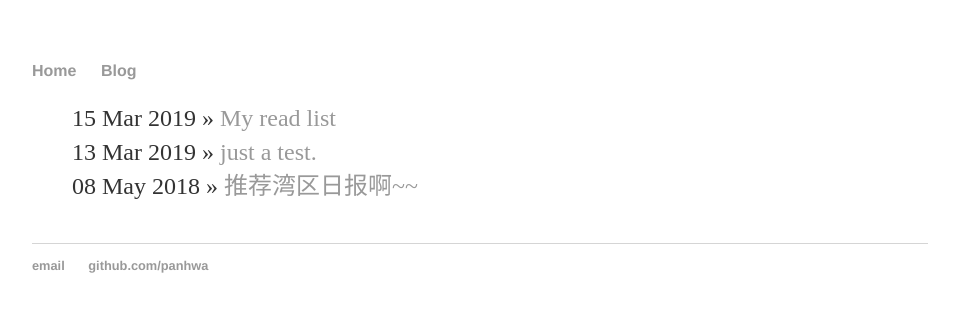
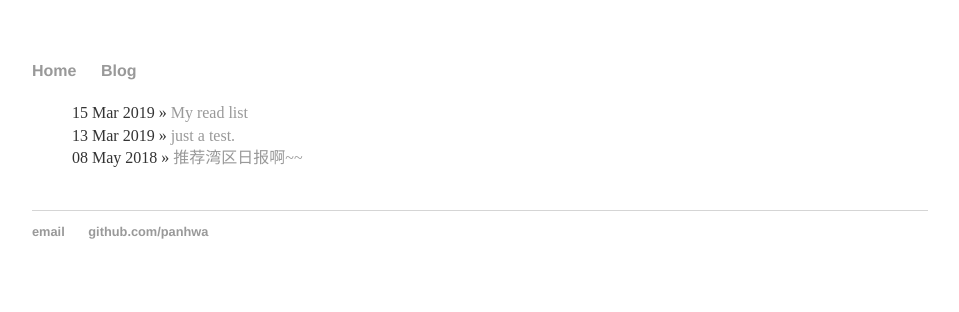
Before and after one commit to panhwa/panhwa.github.io, a Jekyll site: the page built from index.html, in a window 1280 px wide. Shown: the top 312 px of the page, without its empty margins (160-1119 px from the left). Built offline with Jekyll 4.4.1, drawn with Linux system fonts in a browser that asks for light colours.

Commit message:
Update main.css

```diff
--- a/css/main.css
+++ b/css/main.css
@@ -3,7 +3,7 @@ body { margin: 60px auto; width: 70%; }
 a { text-decoration: none; color: #999; }
 a:hover { text-decoration: underline; }
 
-p, ul { font-size: 1.5em; line-height: 1.4em; color: #333; }
+p, ul { font-size: 1.0em; line-height: 1.4em; color: #333; }
 
 h1, h2, h3, h4 { font-family: 'Helvetica', 'Arial', 'Sans-Serif'; }
 h1 { font-size: 3em;  }
@@ -17,7 +17,7 @@ nav ul li, footer ul li { display: inline; margin-right: 20px; }
 footer { border-top: 1px solid #d5d5d5; font-size: .8em; }
 
 /* Blog */
-ul.posts { margin: 20px auto 40px; font-size: 1.5em; }
+ul.posts { margin: 20px auto 40px; font-size: 1.0em; }
 ul.posts li { list-style: none; }
 
 /* CV */
```
